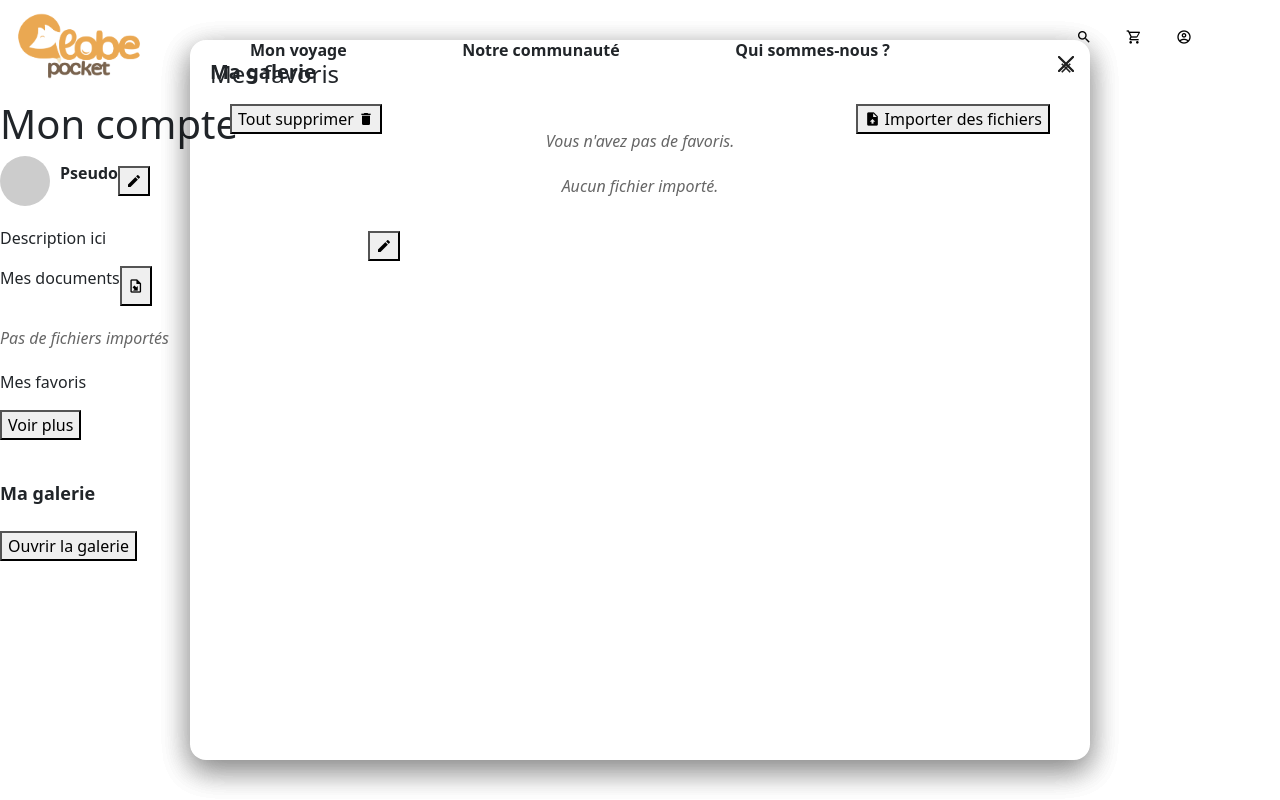
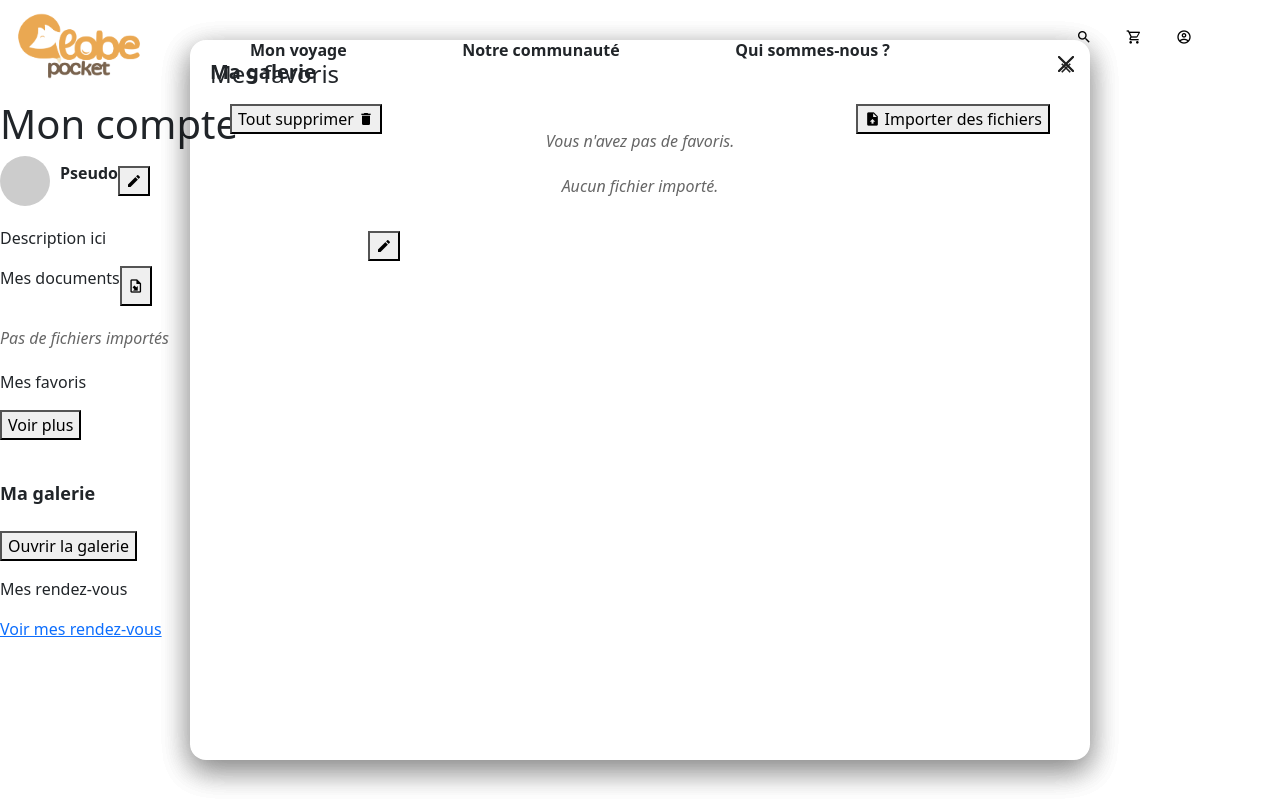
Before and after one commit to coralierussi/GlobePocket_site, a Vue app: page /compte in a window 1280 px wide. Shown: the top 800 px of the page. Built offline with nearby package versions, Linux system fonts and the light colour scheme.

Commit message:
add contenu comptePage

```diff
--- a/src/components/ComptePage.vue
+++ b/src/components/ComptePage.vue
@@ -165,7 +165,14 @@
   </div>
 
     <div class="rdv">
-
+      <div class="titre-rdv">
+        <p>Mes rendez-vous</p>
+      </div>
+      <div class="btn-rdv">
+        <router-link :to="'/calendrier'">
+          <p>Voir mes rendez-vous</p>
+        </router-link>
+      </div>
     </div>
 
 
```
